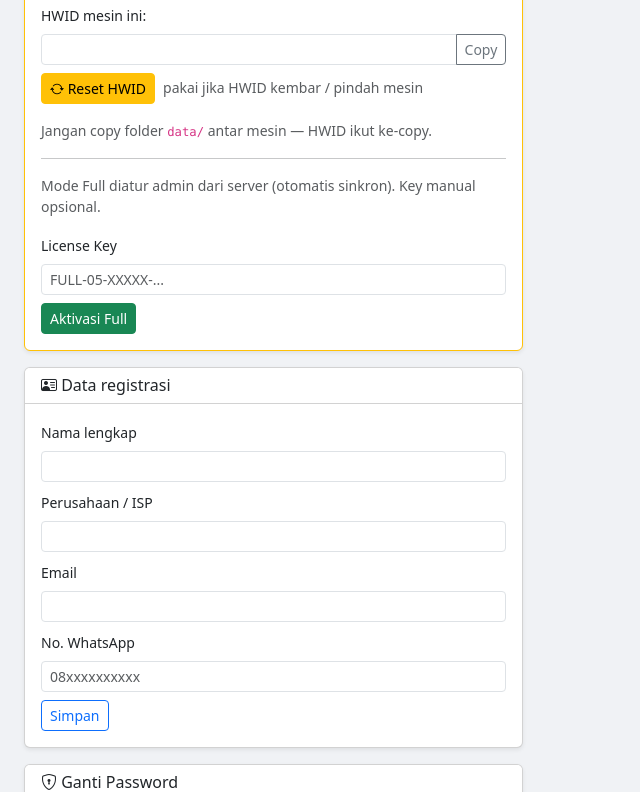
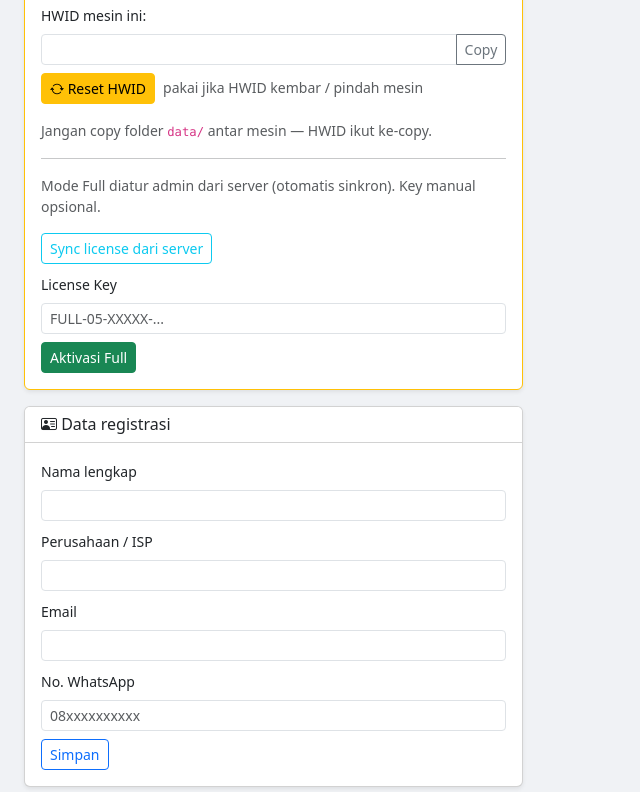
Before and after one commit to agasthanet/olt-monitor, a Python web app: template templates/settings.html in a window 1280 px wide. Shown: the part 1020-1812 px from the top of the page, without its empty margins (0-640 px from the left). Run offline with Jinja, Linux system fonts and the light colour scheme; the template is opened without the code that fills it, so the values that code supplies are empty.

Commit message:
Update settings.html

```diff
--- a/templates/settings.html
+++ b/templates/settings.html
@@ -157,6 +157,11 @@
         </form>
         {% else %}
         <p class="small text-muted">Mode Full diatur admin dari server (otomatis sinkron). Key manual opsional.</p>
+        <form method="post" class="mb-2">
+          <input type="hidden" name="action" value="sync_license_now">
+          <button type="submit" class="btn btn-sm btn-outline-info">Sync license dari server</button>
+        </form>
+
         <form method="post">
           <input type="hidden" name="action" value="activate_license">
           <label class="form-label small">License Key</label>
```
